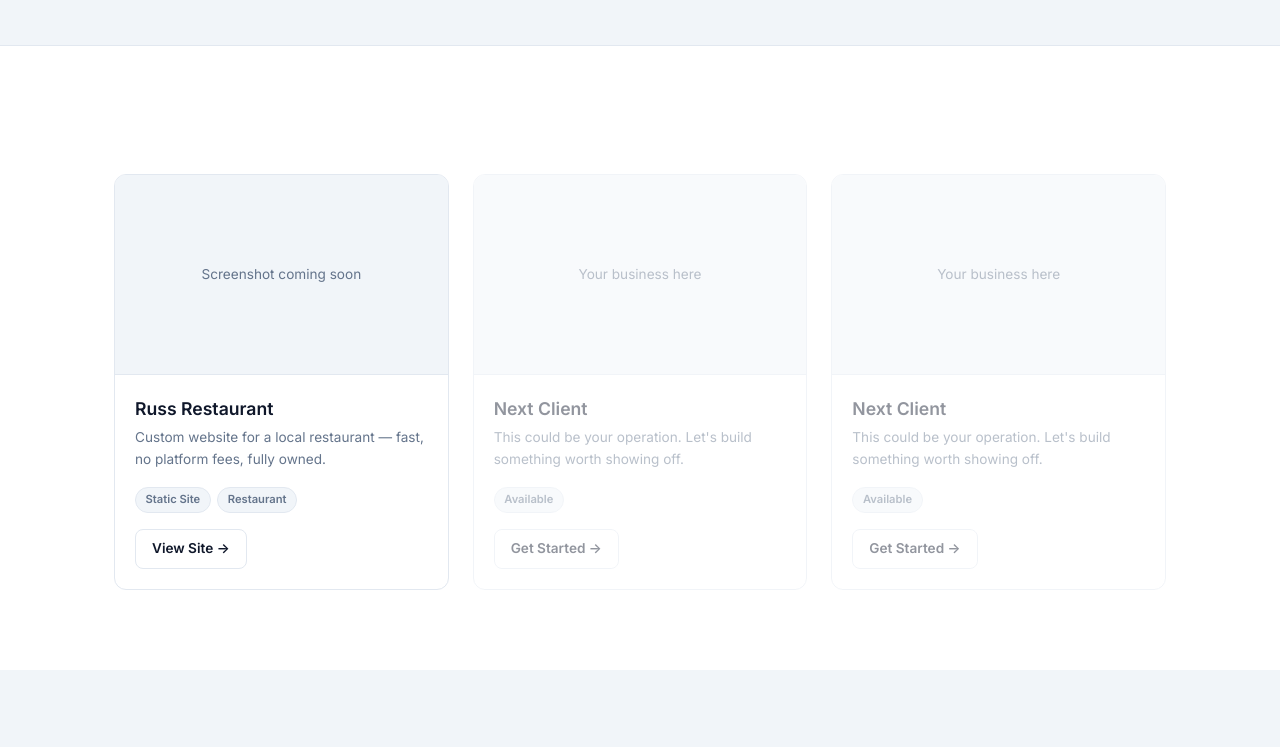
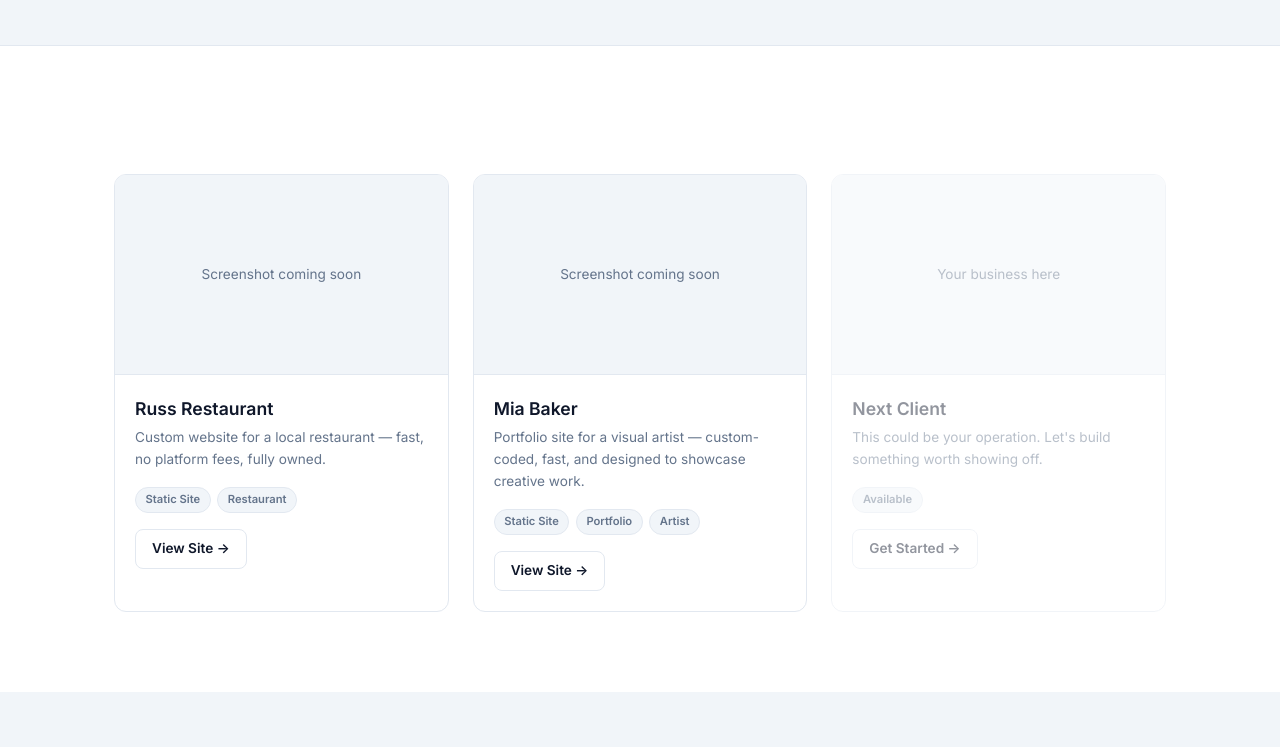
Before and after one commit to ashstumusic/ashstu.codes, a plain HTML site: page portfolio.html in a window 1280 px wide. Shown: the part 270-1017 px from the top of the page. Drawn offline with Linux system fonts and the light colour scheme.

Commit message:
Portfolio: add Mia Baker portfolio site

```diff
--- a/portfolio.html
+++ b/portfolio.html
@@ -53,18 +53,19 @@
         </div>
       </div>
 
-      <!-- Placeholder cards — remove when real work fills them -->
-      <div class="portfolio-card" style="opacity: 0.45;">
+      <div class="portfolio-card">
         <div class="portfolio-thumb">
-          <span>Your business here</span>
+          <span>Screenshot coming soon</span>
         </div>
         <div class="portfolio-info">
-          <h3>Next Client</h3>
-          <p>This could be your operation. Let's build something worth showing off.</p>
+          <h3>Mia Baker</h3>
+          <p>Portfolio site for a visual artist — custom-coded, fast, and designed to showcase creative work.</p>
           <div class="portfolio-tags">
-            <span class="tag">Available</span>
+            <span class="tag">Static Site</span>
+            <span class="tag">Portfolio</span>
+            <span class="tag">Artist</span>
           </div>
-          <a href="contact.html" class="btn btn-outline" style="font-size: 0.85rem; padding: 0.5rem 1rem;">Get Started →</a>
+          <a href="https://miabakerportfolio.art/" target="_blank" rel="noopener" class="btn btn-outline" style="font-size: 0.85rem; padding: 0.5rem 1rem;">View Site →</a>
         </div>
       </div>
 
```
